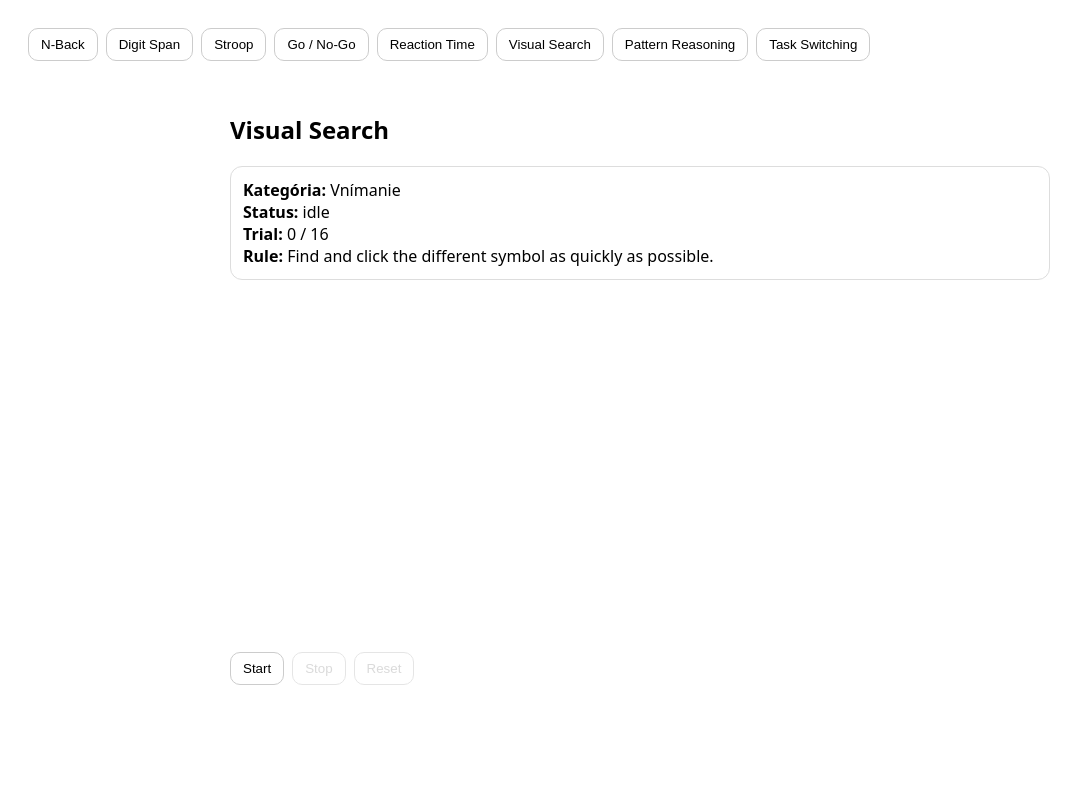
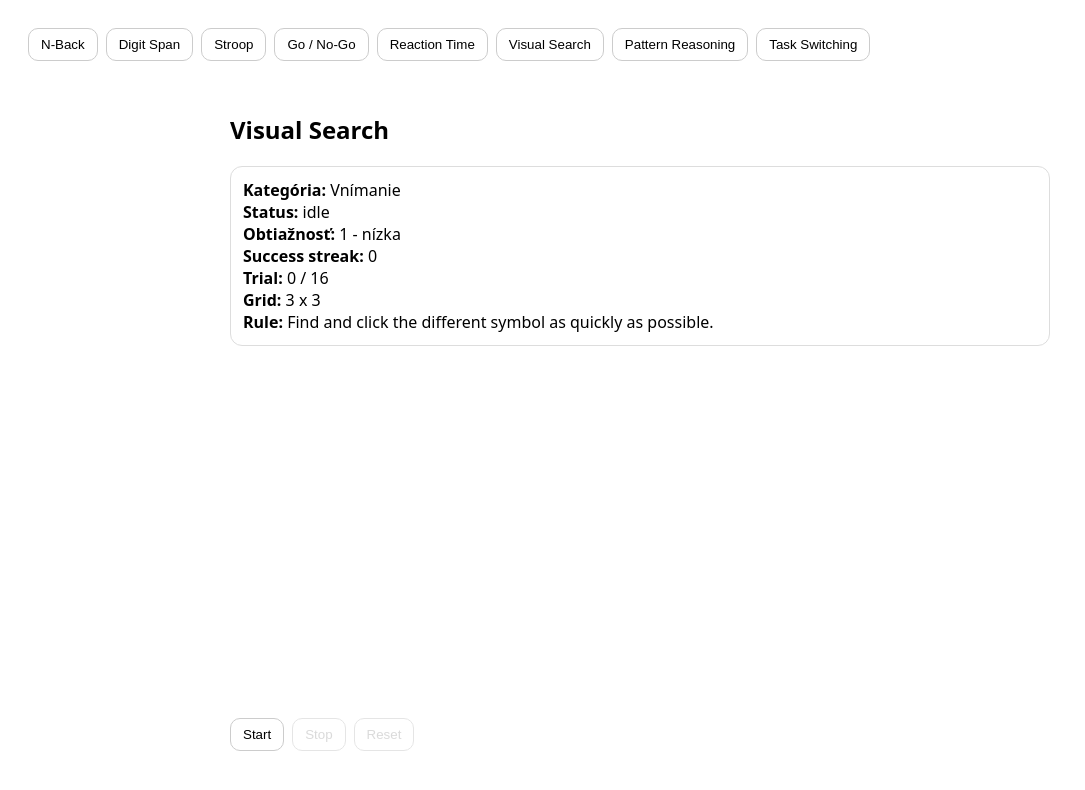
Before and after one commit to geniuusxgod/Interaktivne-aplikacie-na-rozvoj-kognitivnych-zrucnosti, a Vue app: page / in a window 1280 px wide. Both pictures are taken after a click on the button "Visual Search". Shown: the top 790 px of the page, without its empty margins (0-1085 px from the left). Built offline with nearby package versions, Linux system fonts and the light colour scheme.

Commit message:
pridana adaptivna obtiaznost visual search

```diff
--- a/src/components/VisualSearch.vue
+++ b/src/components/VisualSearch.vue
@@ -5,16 +5,21 @@
     <div class="panel">
       <div><b>Kategória:</b> Vnímanie</div>
       <div><b>Status:</b> {{ phase }}</div>
+      <div><b>Obtiažnosť:</b> {{ difficultyLabel }}</div>
+      <div><b>Success streak:</b> {{ successStreak }}</div>
       <div><b>Trial:</b> {{ trialIndex }} / {{ totalTrials }}</div>
+      <div><b>Grid:</b> {{ gridColumns }} x {{ gridRows }}</div>
       <div><b>Rule:</b> Find and click the different symbol as quickly as possible.</div>
     </div>
 
-    <div class="search-area">
+    <div
+      class="search-area"
+      :style="{ gridTemplateColumns: `repeat(${gridColumns}, 70px)` }"
+    >
       <button
         v-for="item in currentItems"
         :key="item.id"
         class="search-item"
-        :class="{ target: false }"
         :disabled="phase !== 'running' || currentItems.length === 0"
         @click="handleItemClick(item)"
       >
@@ -35,6 +40,7 @@
         <li>Misses: {{ summary.misses }}</li>
         <li>Accuracy: {{ summary.accuracy.toFixed(1) }}%</li>
         <li>Avg RT: {{ summary.avgRTms === null ? "—" : summary.avgRTms.toFixed(0) + " ms" }}</li>
+        <li>Final difficulty: {{ summary.finalDifficulty }}</li>
       </ul>
 
       <details>
@@ -49,6 +55,7 @@
 import { ref, computed, onBeforeUnmount } from "vue";
 import { useGameSession } from "../composables/useGameSession";
 import { useTimeout } from "../composables/useTimeout";
+import { useAdaptiveDifficulty } from "../composables/useAdaptiveDifficulty";
 
 const MODULE_ID = "perception_visual_search";
 const CATEGORY = "vnimanie";
@@ -67,10 +74,47 @@ const {
 
 const { setManagedTimeout, clearAllTimeouts } = useTimeout();
 
+const {
+  difficulty,
+  difficultyLabel,
+  successStreak,
+  resetDifficulty,
+  updateDifficulty
+} = useAdaptiveDifficulty({
+  minDifficulty: 1,
+  maxDifficulty: 5,
+  startDifficulty: 1,
+  successThreshold: 2
+});
+
 const totalTrials = ref(16);
-const stimulusDurationMs = ref(4000);
-const isiMs = ref(800);
-const itemCount = ref(16);
+const isiMs = ref(500);
+
+const gridColumns = computed(() => {
+  if (difficulty.value === 1) return 3;
+  if (difficulty.value === 2) return 4;
+  if (difficulty.value === 3) return 4;
+  if (difficulty.value === 4) return 5;
+  return 5;
+});
+
+const gridRows = computed(() => {
+  if (difficulty.value === 1) return 3;
+  if (difficulty.value === 2) return 3;
+  if (difficulty.value === 3) return 4;
+  if (difficulty.value === 4) return 4;
+  return 5;
+});
+
+const itemCount = computed(() => gridColumns.value * gridRows.value);
+
+const stimulusDurationMs = computed(() => {
+  if (difficulty.value === 1) return 2800;
+  if (difficulty.value === 2) return 2400;
+  if (difficulty.value === 3) return 2000;
+  if (difficulty.value === 4) return 1700;
+  return 1400;
+});
 
 const currentItems = ref([]);
 const targetId = ref(null);
@@ -87,6 +131,7 @@ function nowMs() {
 function reset() {
   clearAllTimeouts();
   resetSession();
+  resetDifficulty();
 
   currentItems.value = [];
   targetId.value = null;
@@ -146,13 +191,20 @@ function finalizeTrial() {
       ? Math.max(0, clickedAtMs.value - shownAtMs.value)
       : null;
 
+  const wasSuccessful = clickedCorrect.value;
+
   addResponse({
     trial: trialIndex.value,
     itemCount: itemCount.value,
+    difficulty: difficulty.value,
+    gridColumns: gridColumns.value,
+    gridRows: gridRows.value,
     clicked: clicked.value,
     correct: clickedCorrect.value,
     rtMs
   });
+
+  updateDifficulty(wasSuccessful);
 }
 
 function nextVisualSearchTrial() {
@@ -219,17 +271,21 @@ const summary = computed(() => {
       : 0,
     avgRTms: rts.length
       ? rts.reduce((a, b) => a + b, 0) / rts.length
-      : null
+      : null,
+    finalDifficulty: difficulty.value
   };
 });
 
 const payload = computed(() =>
   buildPayload(summary.value, {
+    difficulty: difficulty.value,
     settings: {
       totalTrials: totalTrials.value,
       stimulusDurationMs: stimulusDurationMs.value,
       isiMs: isiMs.value,
-      itemCount: itemCount.value
+      itemCount: itemCount.value,
+      gridSize: `${gridColumns.value}x${gridRows.value}`,
+      adaptive: true
     }
   })
 );
@@ -252,7 +308,6 @@ const payload = computed(() =>
 
 .search-area {
   display: grid;
-  grid-template-columns: repeat(4, 70px);
   gap: 10px;
   justify-content: center;
   margin: 16px 0;
```
